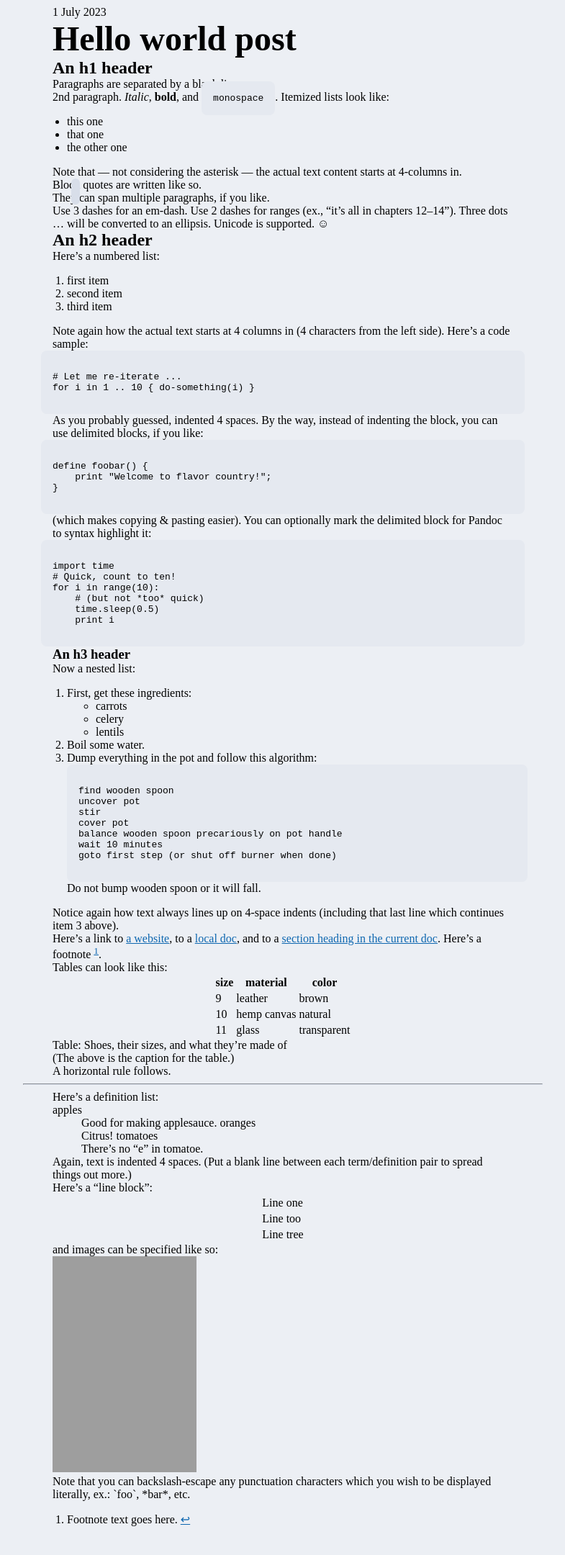
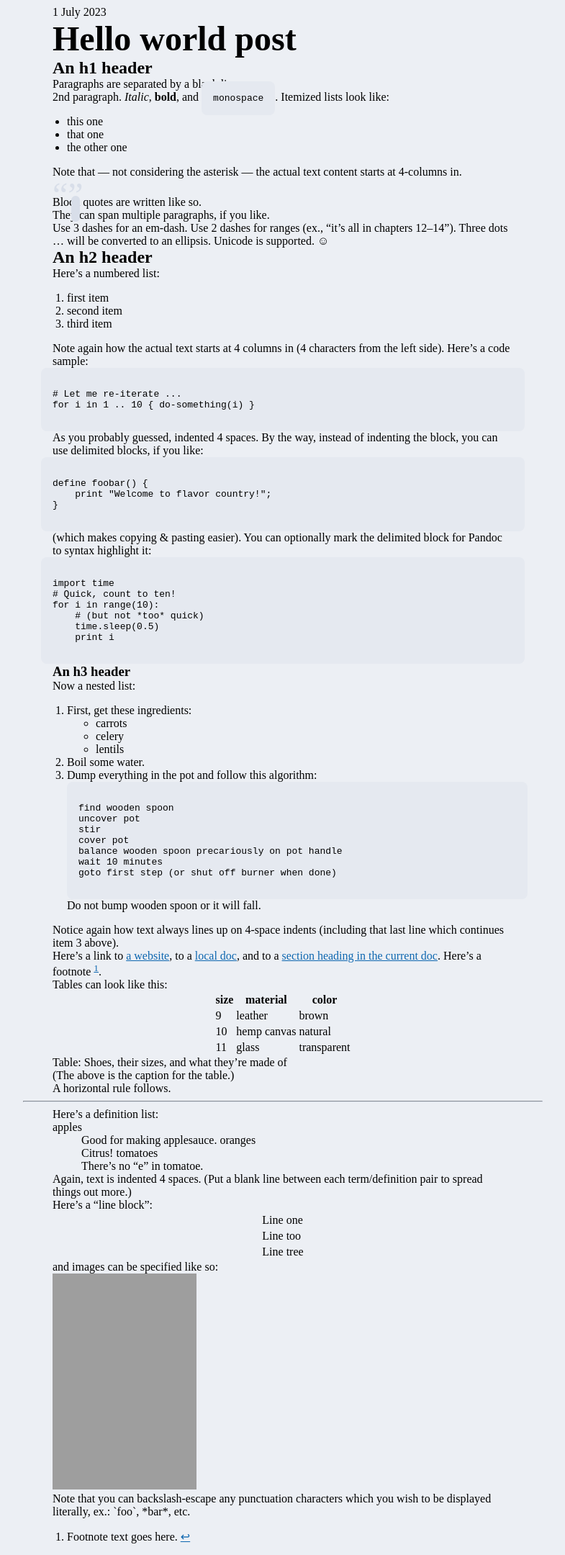
Before and after one commit to picturesofteignmouth/picturesofteignmouth.github.io, a Jekyll site: the page built from _posts/2023-07-01-example-post.md, in a window 1280 px wide. Shown: the whole page at 72% size, without its empty margins (247-1032 px from the left). Built offline with Jekyll 4.4.1, drawn with Linux system fonts in a browser that asks for light colours; before the commit the page ends 2136 px from its top, so only the background shows below that; grey boxes are pictures that could not be loaded.

Commit message:
add quote marks on block quotes

```diff
--- a/assets/markdown-styling.css
+++ b/assets/markdown-styling.css
@@ -2,6 +2,7 @@
 
 blockquote {
   position: relative;
+  margin-top: 1.5em;
 }
 
 blockquote::before {
@@ -14,6 +15,14 @@ blockquote::before {
   background: var(--card-hover-color);
 }
 
+blockquote::after {
+  content: "“”";
+  position: absolute;
+  font-size: 3rem;
+  color: var(--card-hover-color);
+  top: -0.6em;
+}
+
 .highlighter-rouge {
   background-color: var(--card-color);
   border-radius: 0.5rem;
```
